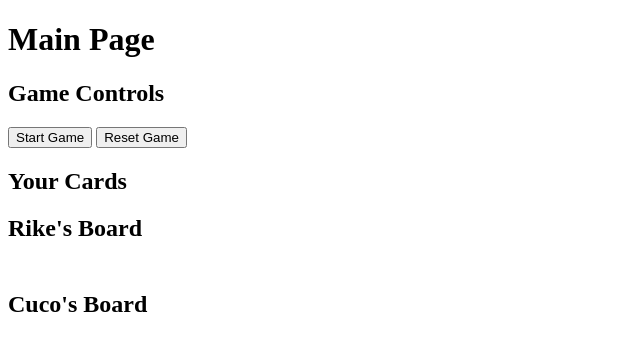
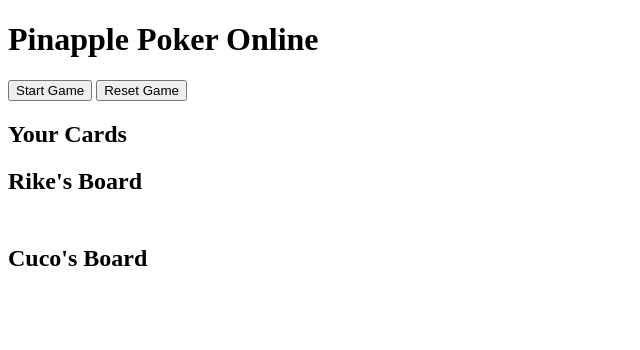
Before and after one commit to willivonh/web_ofp, a website: page public/main.html in a window 1280 px wide. Shown: the whole page, without its empty margins (0-640 px from the left). Drawn offline with Linux system fonts and the light colour scheme.

Commit message:
changed titles

```diff
--- a/public/main.html
+++ b/public/main.html
@@ -188,9 +188,9 @@
     </style>
 </head>
 <body>
-    <h1>Main Page</h1>
+    <h1>Pinapple Poker Online</h1>
 
-    <h2>Game Controls</h2>
+    <h2></h2>
     <button id="dealCardsButton" onclick="dealFirst()">Start Game</button>
     <button onclick="resetGame()">Reset Game</button>
 
```
Also changed, not shown: public/index.html (+2 -1 lines).
